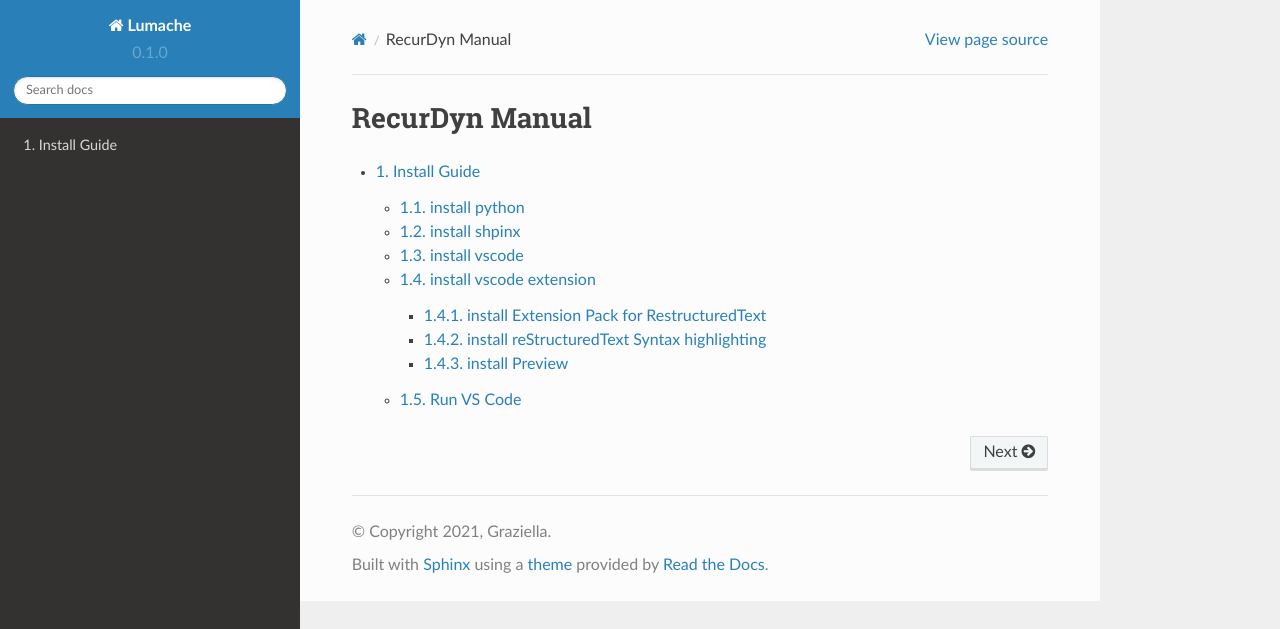
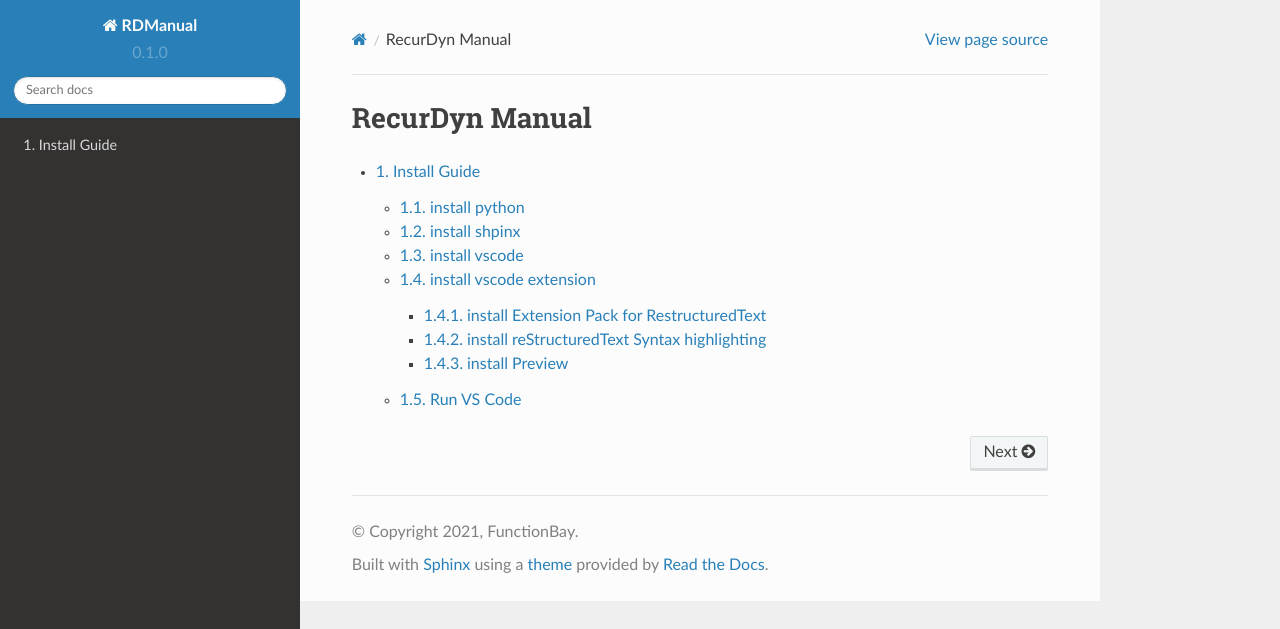
Before and after one commit to hskim70/RDManual, a Sphinx documentation site: the page built from docs/source/index.rst, in a window 1280 px wide. Shown: the top 629 px of the page. Built offline with Sphinx 7.4.7 and the Read the Docs theme 2.0.0, drawn with Linux system fonts in a browser that asks for light colours.

Commit message:
Update conf.py

```diff
--- a/docs/source/conf.py
+++ b/docs/source/conf.py
@@ -2,9 +2,9 @@
 
 # -- Project information
 
-project = 'Lumache'
-copyright = '2021, Graziella'
-author = 'Graziella'
+project = 'RDManual'
+copyright = '2021, FunctionBay'
+author = 'Hyun Soo Kim'
 
 release = '0.1'
 version = '0.1.0'
```
